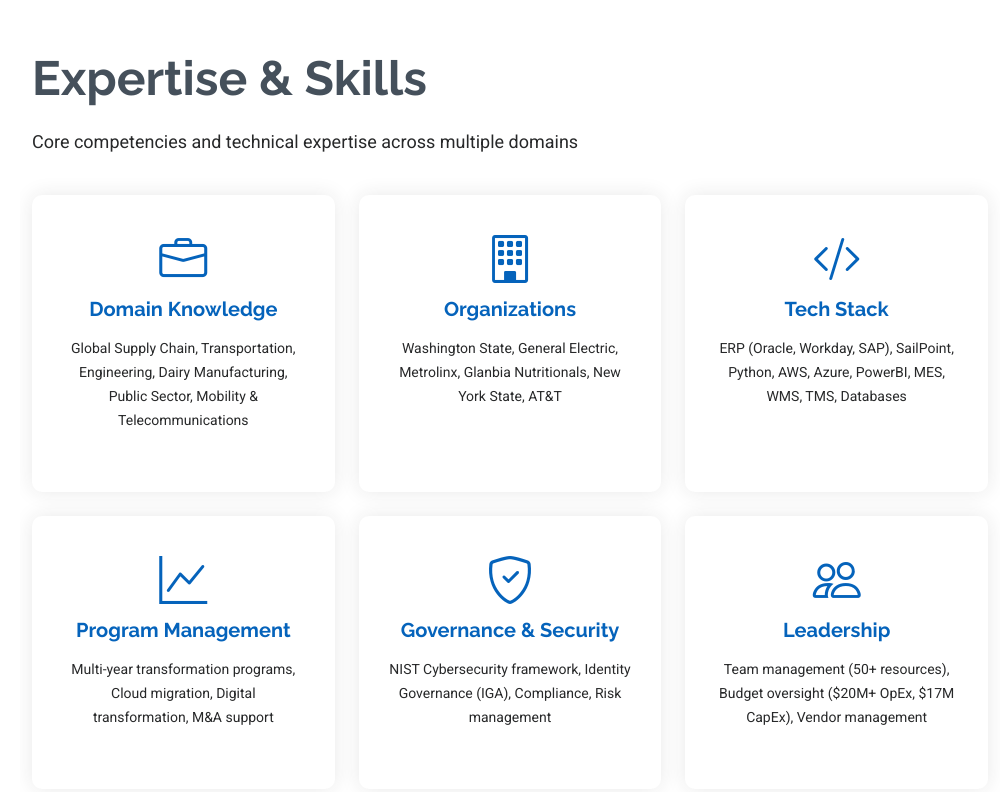
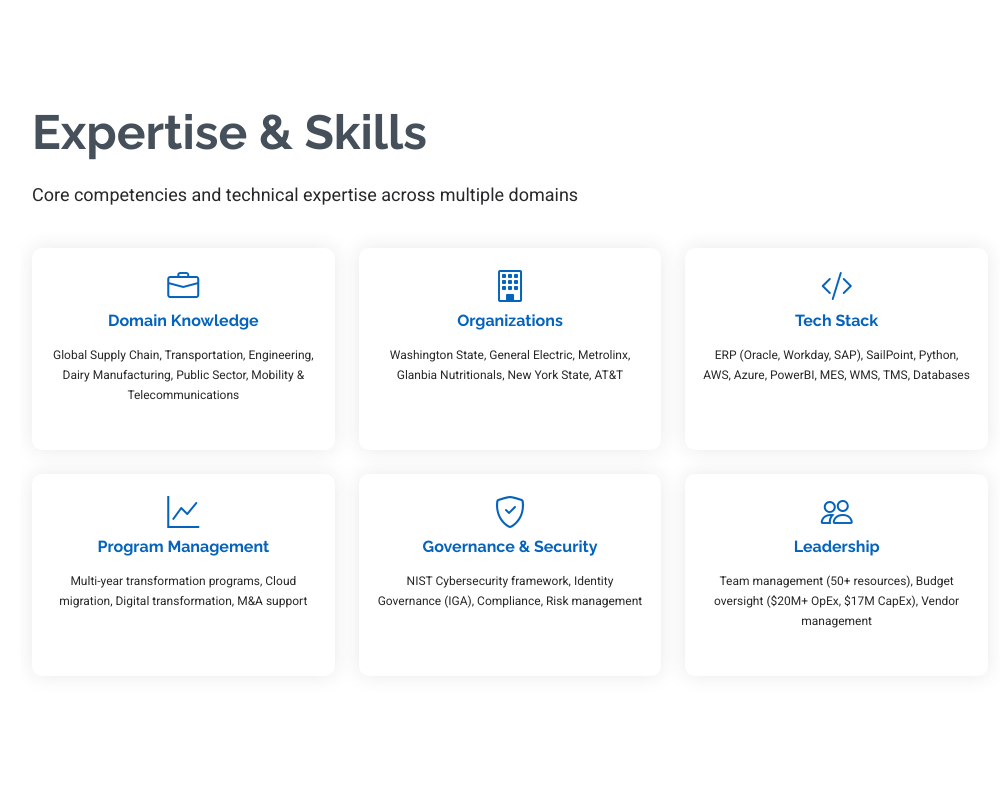
Before and after one commit to aaccela/Aaccela.github.io, a plain HTML site: page index.html in a window 1280 px wide. Shown: the part 1610-2402 px from the top of the page, without its empty margins (280-1280 px from the left). Drawn offline with nearby package versions, Linux system fonts and the light colour scheme.

Commit message:
Update index.html

```diff
--- a/index.html
+++ b/index.html
@@ -319,9 +319,16 @@
     }
 
     /* Skills Section */
+    .skills.section {
+    min-height: 100vh;
+    display: flex;
+    flex-direction: column;
+    justify-content: center;
+}
+
     .skills .skill-item {
       background: var(--surface-color);
-      padding: 30px;
+      padding: 15px;
       border-radius: 10px;
       box-shadow: 0px 0 20px color-mix(in srgb, var(--default-color), transparent 90%);
       text-align: center;
@@ -336,15 +343,15 @@
     }
 
     .skills .skill-item h4 {
-      font-size: 20px;
+      font-size: 16px;
       font-weight: 700;
       margin-bottom: 15px;
       color: var(--accent-color);
     }
 
     .skills .skill-item p {
-      line-height: 24px;
-      font-size: 14px;
+      line-height: 20px;
+      font-size: 12px;
       margin: 0;
     }
 
@@ -819,7 +826,7 @@
         <div class="row gy-4">
           <div class="col-lg-4 col-md-6">
             <div class="skill-item">
-              <i class="bi bi-briefcase" style="font-size: 48px; color: var(--accent-color); margin-bottom: 20px;"></i>
+              <i class="bi bi-briefcase" style="font-size: 32px; color: var(--accent-color); margin-bottom: 10px;"></i>
               <h4>Domain Knowledge</h4>
               <p>Global Supply Chain, Transportation, Engineering, Dairy Manufacturing, Public Sector, Mobility & Telecommunications</p>
             </div>
@@ -827,7 +834,7 @@
 
           <div class="col-lg-4 col-md-6">
             <div class="skill-item">
-              <i class="bi bi-building" style="font-size: 48px; color: var(--accent-color); margin-bottom: 20px;"></i>
+              <i class="bi bi-building" style="font-size: 32px; color: var(--accent-color); margin-bottom: 10px;"></i>
               <h4>Organizations</h4>
               <p>Washington State, General Electric, Metrolinx, Glanbia Nutritionals, New York State, AT&T</p>
             </div>
@@ -835,7 +842,7 @@
 
           <div class="col-lg-4 col-md-6">
             <div class="skill-item">
-              <i class="bi bi-code-slash" style="font-size: 48px; color: var(--accent-color); margin-bottom: 20px;"></i>
+              <i class="bi bi-code-slash" style="font-size: 32px; color: var(--accent-color); margin-bottom: 10px;"></i>
               <h4>Tech Stack</h4>
               <p>ERP (Oracle, Workday, SAP), SailPoint, Python, AWS, Azure, PowerBI, MES, WMS, TMS, Databases</p>
             </div>
@@ -843,7 +850,7 @@
 
           <div class="col-lg-4 col-md-6">
             <div class="skill-item">
-              <i class="bi bi-graph-up" style="font-size: 48px; color: var(--accent-color); margin-bottom: 20px;"></i>
+              <i class="bi bi-graph-up" style="font-size: 32px; color: var(--accent-color); margin-bottom: 10px;"></i>
               <h4>Program Management</h4>
               <p>Multi-year transformation programs, Cloud migration, Digital transformation, M&A support</p>
             </div>
@@ -851,7 +858,7 @@
 
           <div class="col-lg-4 col-md-6">
             <div class="skill-item">
-              <i class="bi bi-shield-check" style="font-size: 48px; color: var(--accent-color); margin-bottom: 20px;"></i>
+              <i class="bi bi-shield-check" style="font-size: 32px; color: var(--accent-color); margin-bottom: 10px;"></i>
               <h4>Governance & Security</h4>
               <p>NIST Cybersecurity framework, Identity Governance (IGA), Compliance, Risk management</p>
             </div>
@@ -859,7 +866,7 @@
 
           <div class="col-lg-4 col-md-6">
             <div class="skill-item">
-              <i class="bi bi-people" style="font-size: 48px; color: var(--accent-color); margin-bottom: 20px;"></i>
+              <i class="bi bi-people" style="font-size: 32px; color: var(--accent-color); margin-bottom: 10px;"></i>
               <h4>Leadership</h4>
               <p>Team management (50+ resources), Budget oversight ($20M+ OpEx, $17M CapEx), Vendor management</p>
             </div>
```
